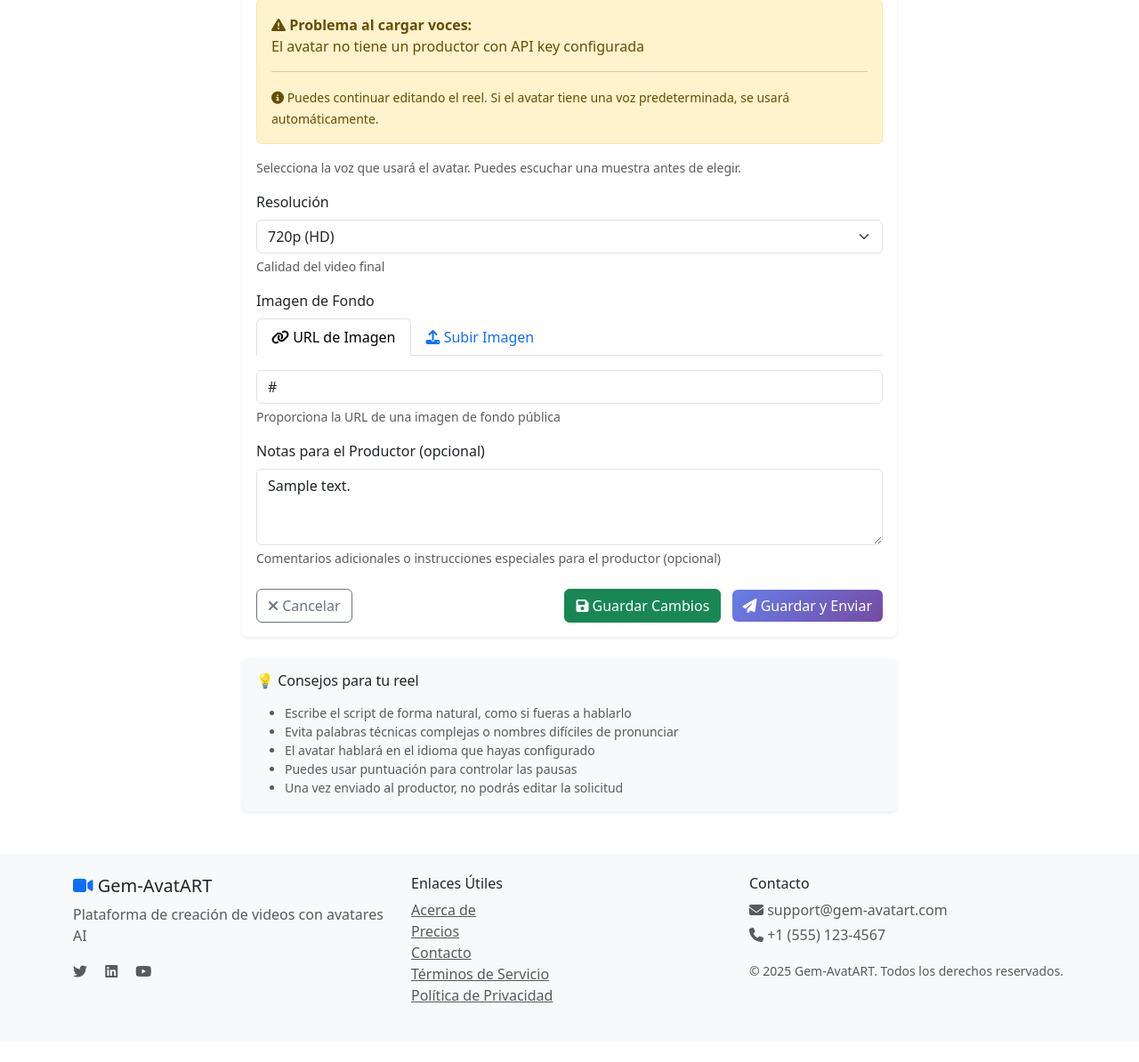
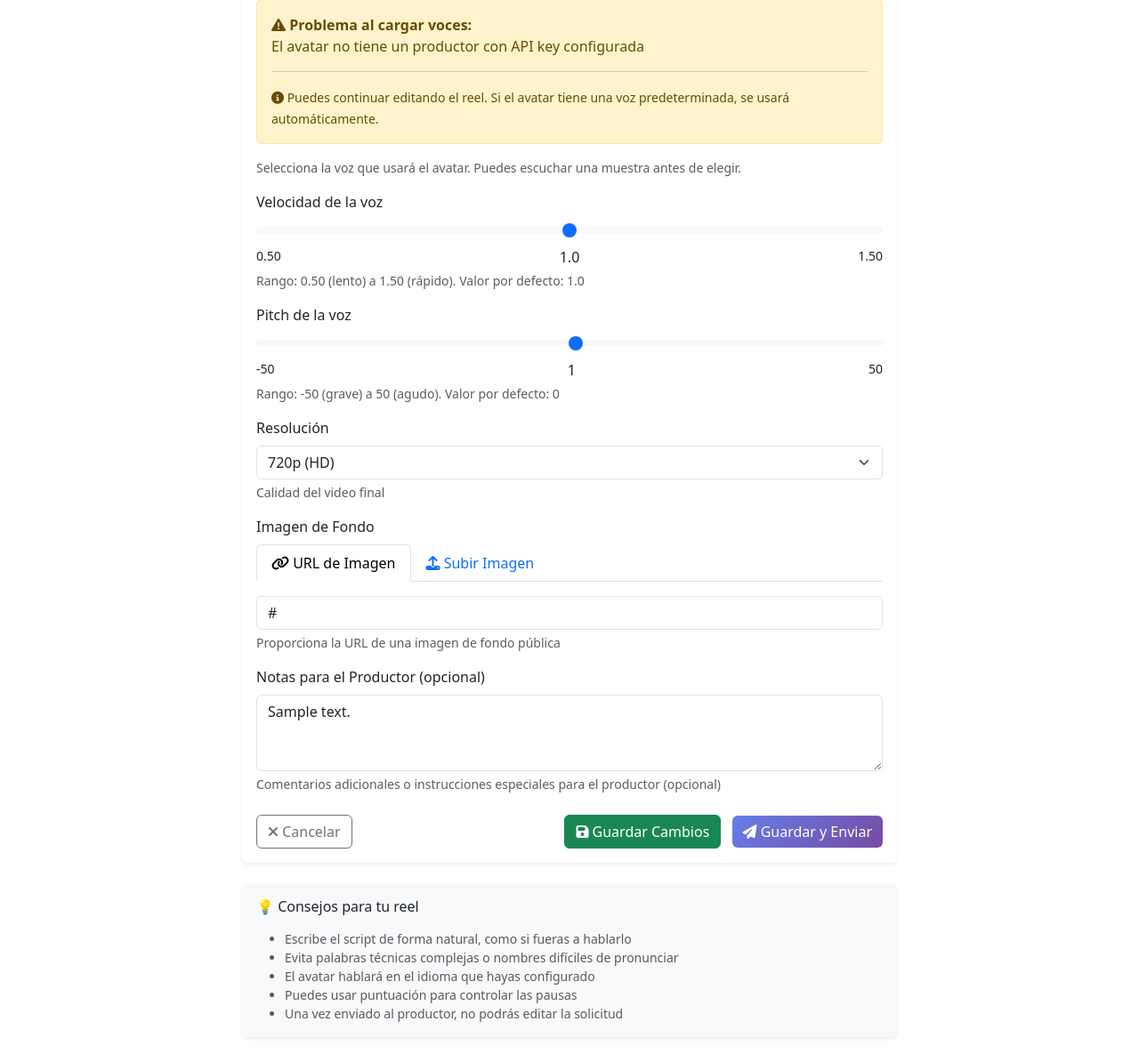
Before and after one commit to emipaz/Gen-AvatART, a Flask app: page /user/reel-request/1/edit in a window 1280 px wide. Shown: the part 744-1938 px from the top of the page at 89% size. Before the commit the page ends 1871 px from the top, so only its background shows below. Run offline with Flask 3, Linux system fonts and the light colour scheme; a user stored in the database is signed in; tables that the repository leaves empty hold one stand-in row (values such as "Sample post"); grey boxes marked "Sample" are stand-in pictures; some libraries are stand-ins or nearby versions.

Commit message:
feat: agregar configuración de velocidad y pitch de voz en solicitudes de reel

```diff
--- a/app/models/reel.py
+++ b/app/models/reel.py
@@ -129,6 +129,10 @@ class Reel(db.Model):
     resolution      = db.Column(db.String(20), default = '1080p')    # Resolución: 720p, 1080p, 4k
     background_type = db.Column(db.String(50), default = 'default')  # Tipo de fondo
     background_url  = db.Column(db.String(500))                    # URL del fondo personalizado
+
+    # Configuración de voz
+    speed = db.Column(db.Float, default=1.0)  # Velocidad de la voz (0.5 a 1.5)
+    pitch = db.Column(db.Integer, default=0)  # Pitch de la voz (-50 a 50)
 
     # Metadatos y categorización
     meta_data = db.Column(db.JSON)         # Configuración adicional del video
--- a/app/models/reel_request.py
+++ b/app/models/reel_request.py
@@ -112,6 +112,8 @@ class ReelRequest(db.Model):
     background_url = db.Column(db.String(500))
     resolution    = db.Column(db.String(20), default='1080p')
     voice_id      = db.Column(db.String(100))  # ID de la voz seleccionada de HeyGen
+    speed         = db.Column(db.Float, default=1.0)  # Velocidad de la voz (0.5 a 1.5)
+    pitch         = db.Column(db.Integer, default=0)  # Pitch de la voz (-50 a 50)
 
     # Configuración y metadata
     config_data = db.Column(db.JSON)
--- a/app/routes/api.py
+++ b/app/routes/api.py
@@ -458,20 +458,22 @@ def get_avatar_voices(avatar_id):
         # Obtener voz por defecto del avatar usando avatar_ref (retorna string o None)
         default_voice_id = heygen_service.get_avatar_default_voice(avatar.avatar_ref)
 
-        # Obtener TODAS las voces disponibles (sin filtro de idioma)
-        all_voices = heygen_service.list_voices(language=None)
+        # Leer parámetros de filtro
+        language = request.args.get('language')
+        gender = request.args.get('gender')
 
-        # Verificar si la API de HeyGen retornó datos
-        if not all_voices:
+        # Obtener voces filtradas desde el backend
+        filtered_voices = heygen_service.list_voices(language=language, gender=gender)
+
+        if not filtered_voices:
             return jsonify({
                 'error': 'La API de HeyGen no está disponible temporalmente. Por favor, intenta de nuevo en unos momentos.',
                 'default_voice_id': default_voice_id,
                 'voices': []
             }), 503
 
-        # Formatear respuesta
         voices_list = []
-        for voice in all_voices:
+        for voice in filtered_voices:
             voice_data = {
                 'voice_id'      : voice.get('voice_id'),
                 'name'          : voice.get('name', 'Unknown'),
@@ -483,7 +485,6 @@ def get_avatar_voices(avatar_id):
             }
             voices_list.append(voice_data)
 
-        # Ordenar: voz por defecto primero, luego por idioma y nombre
         voices_list.sort(key=lambda x: (not x['is_default'], x['language'], x['name']))
 
         return jsonify({
--- a/app/routes/user.py
+++ b/app/routes/user.py
@@ -135,6 +135,14 @@ class ReelRequestForm(FlaskForm):
         ('4K', '4K (Ultra HD)')
     ], default='1080p')
     user_notes       = TextAreaField('Notas para el Productor (opcional)', validators=[Optional(), Length(max=500)])
+
+    speed = StringField('Velocidad de la voz', default='1.0',
+            description ='Rango: 0.50 (lento) a 1.50 (rápido). Valor por defecto: 1.0',
+            validators  =[DataRequired(), Length(max=5)])
+
+    pitch = StringField('Pitch de la voz', default='0',
+            description ='Rango: -50 (grave) a 50 (agudo). Valor por defecto: 0',
+            validators  =[DataRequired(), Length(max=4)])
 
     submit = SubmitField('Solicitar Reel')
 
@@ -641,6 +649,8 @@ def request_reel(avatar_id):
                 title          = form.title.data,
                 script         = form.script.data,
                 voice_id       = form.voice_id.data if form.voice_id.data else None,
+                speed          = float(request.form.get('speed', 1.0)),
+                pitch          = int(request.form.get('pitch', 0)),
                 background_url = background_url,
                 resolution     = form.resolution.data,
                 user_notes     = form.user_notes.data,
@@ -1296,6 +1306,8 @@ def edit_reel_request(request_id):
             reel_request.title          = form.title.data
             reel_request.script         = form.script.data
             reel_request.voice_id       = form.voice_id.data if form.voice_id.data else None
+            reel_request.speed          = float(request.form.get('speed', 1.0))
+            reel_request.pitch          = int(request.form.get('pitch', 0))
             reel_request.background_url = background_url
             reel_request.resolution     = form.resolution.data
             reel_request.user_notes     = form.user_notes.data
@@ -1324,6 +1336,8 @@ def edit_reel_request(request_id):
         form.resolution.data     = reel_request.resolution
         form.user_notes.data     = reel_request.user_notes
         form.avatar_id.data      = reel_request.avatar_id
+        form.speed.data          = reel_request.speed
+        form.pitch.data          = reel_request.pitch
 
     return render_template('user/edit_reel_request.html',
                          form         = form,
--- a/app/services/heygen_service.py
+++ b/app/services/heygen_service.py
@@ -818,9 +818,9 @@ class HeyGenService:
             # Obtener voces desde cache
             voices, cache_time = _fetch_all_voices_cached(self.api_key, self.base_url)
 
-            # Verificar si el cache tiene más de 5 minutos
+            # Verificar si el cache tiene más de 30 minutos
             cache_age = (datetime.now() - cache_time).total_seconds()
-            if cache_age > 300:  # 5 minutos
+            if cache_age > 1800:  # 30 minutos
                 logger.info("Cache de voces expirado, invalidando...")
                 _fetch_all_voices_cached.cache_clear()
                 voices, cache_time = _fetch_all_voices_cached(self.api_key, self.base_url)
--- a/app/templates/producer/reel_requests.html
+++ b/app/templates/producer/reel_requests.html
@@ -361,6 +361,8 @@ Flujo de trabajo:
                             {% elif req.voice_id %}
                                 <p><strong>Voz:</strong> {{ req.voice_id }}</p>
                             {% endif %}
+                                <p><strong>Velocidad:</strong> {{ req.speed }} <span class="text-muted">(0.50 a 1.50, default 1.0)</span></p>
+                                <p><strong>Pitch:</strong> {{ req.pitch }} <span class="text-muted">(-50 a 50, default 0)</span></p>
                             {% if req.background_url %}
                                 <p><strong>Fondo:</strong> <a href="{{ req.background_url }}" target="_blank">Ver imagen</a></p>
                             {% endif %}
--- a/app/templates/user/edit_reel_request.html
+++ b/app/templates/user/edit_reel_request.html
@@ -105,6 +105,30 @@
                                 <span id="voice-help-text">Selecciona la voz que usará el avatar. Puedes escuchar una muestra antes de elegir.</span>
                             </div>
                         </div>
+
+                            <!-- Velocidad de la voz -->
+                            <div class="mb-3">
+                                <label for="speed_slider" class="form-label">Velocidad de la voz</label>
+                                <input type="range" name="speed" id="speed_slider" class="form-range" min="0.5" max="1.5" step="0.05" value="{{ form.speed.data or 1.0 }}" oninput="speed_value.innerText = this.value">
+                                <div class="d-flex justify-content-between">
+                                    <small>0.50</small>
+                                    <span id="speed_value">{{ form.speed.data or 1.0 }}</span>
+                                    <small>1.50</small>
+                                </div>
+                                <div class="form-text">Rango: 0.50 (lento) a 1.50 (rápido). Valor por defecto: 1.0</div>
+                            </div>
+
+                            <!-- Pitch de la voz -->
+                            <div class="mb-3">
+                                <label for="pitch_slider" class="form-label">Pitch de la voz</label>
+                                <input type="range" name="pitch" id="pitch_slider" class="form-range" min="-50" max="50" step="1" value="{{ form.pitch.data or 0 }}" oninput="pitch_value.innerText = this.value">
+                                <div class="d-flex justify-content-between">
+                                    <small>-50</small>
+                                    <span id="pitch_value">{{ form.pitch.data or 0 }}</span>
+                                    <small>50</small>
+                                </div>
+                                <div class="form-text">Rango: -50 (grave) a 50 (agudo). Valor por defecto: 0</div>
+                            </div>
 
                         <!-- Resolución -->
                         <div class="mb-3">
--- a/config.py
+++ b/config.py
@@ -66,6 +66,9 @@ class Config:
     # HeyGen API Configuration
     HEYGEN_BASE_URL = config('HEYGEN_BASE_URL', default='https://api.heygen.com')
     HEYGEN_OWNER_API_KEY = config('HEYGEN_API_KEY_OWNER', default=None)
+
+    # Frontend URL Configuration
+    FRONTEND_URL = config('FRONTEND_URL', default='http://localhost:5000')
 
     # Mail Configuration
     MAIL_SERVER   = config('MAIL_SERVER', default='smtp.gmail.com')
```
Also changed, not shown: app/templates/user/request_reel.html (+24 -0 lines).
